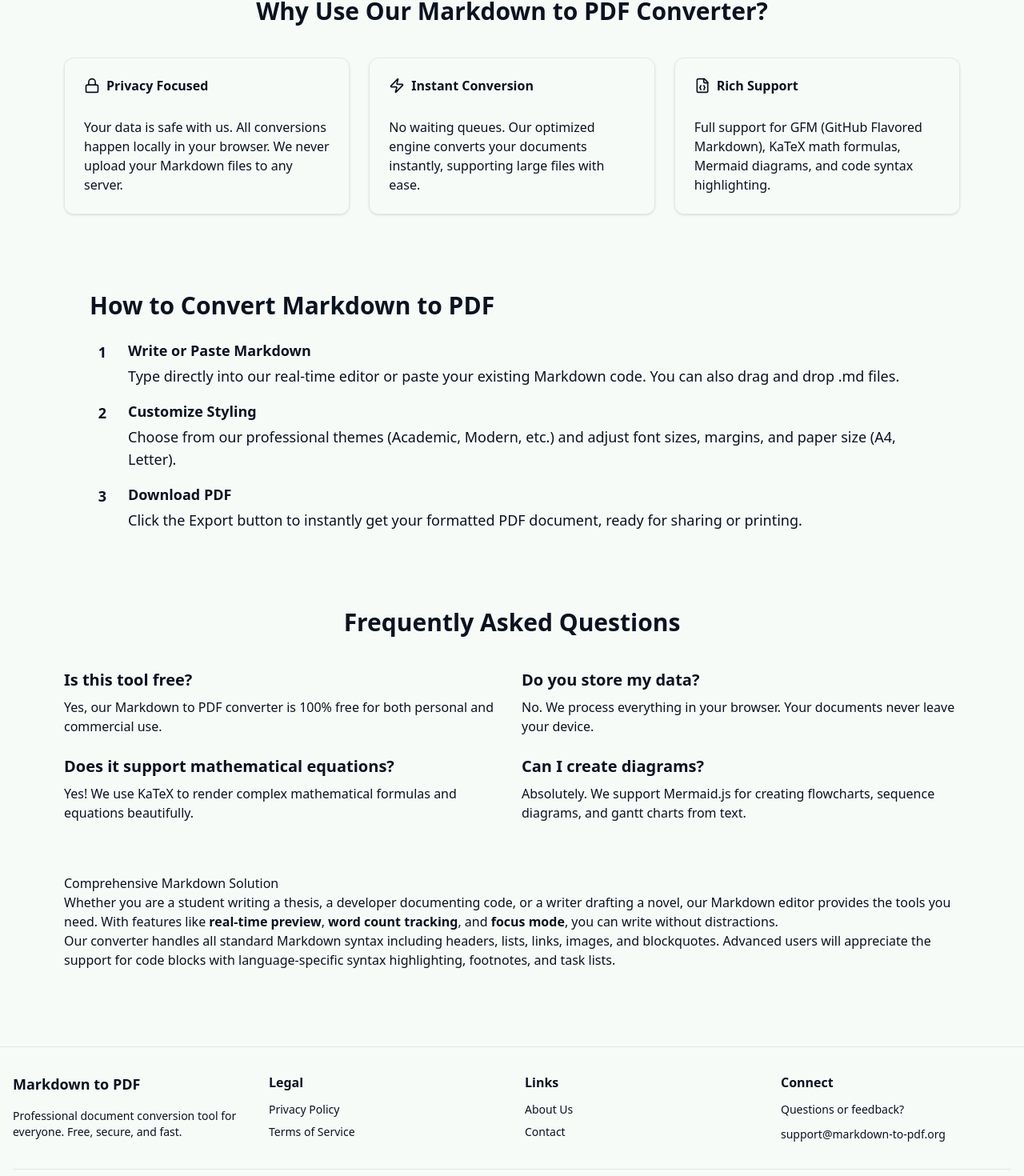
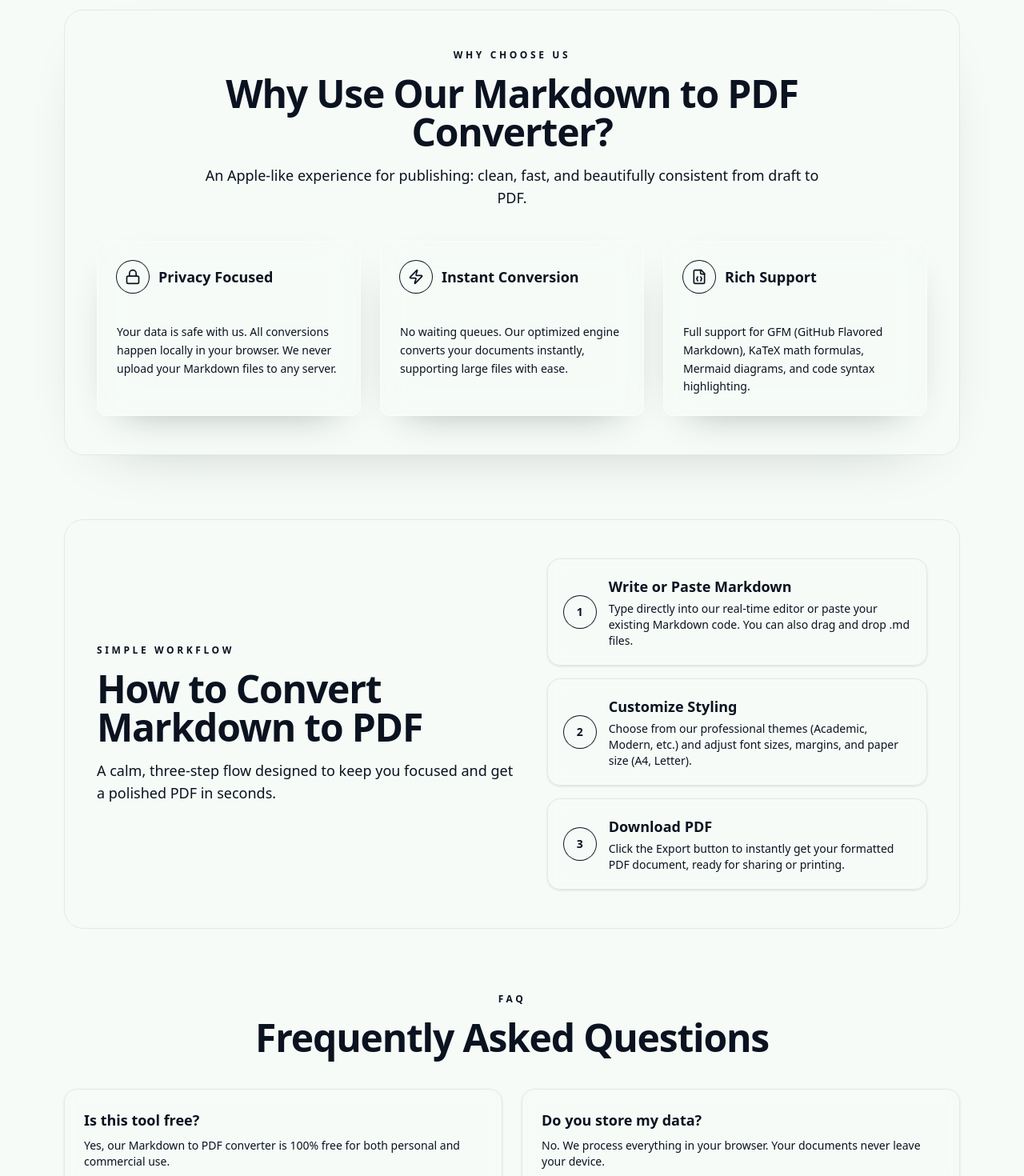
Before and after one commit to szlizhenhua/markdown-to-pdf, a Next.js app: page / in a window 1280 px wide. Shown: the part 725-2195 px from the top of the page at 80% size. Built offline with nearby package versions, Linux system fonts and the light colour scheme.

Commit message:
feat: 更新SEO内容和页脚样式，增强页面视觉效果和用户体验

```diff
--- a/components/seo-content.tsx
+++ b/components/seo-content.tsx
@@ -1,81 +1,126 @@
 import React from 'react'
 import { Card, CardContent, CardHeader, CardTitle } from "@/components/ui/card"
-import { CheckCircle2, FileJson, Zap, Lock, Smartphone, Globe } from 'lucide-react'
+import { FileJson, Zap, Lock } from 'lucide-react'
 
 export function SeoContent() {
   return (
-    <div className="container mx-auto px-4 py-12 max-w-6xl space-y-16">
+    <div className="container mx-auto max-w-6xl space-y-20 px-4 py-16">
       {/* Features Section */}
-      <section>
-        <h2 className="text-3xl font-bold text-center mb-10">Why Use Our Markdown to PDF Converter?</h2>
-        <div className="grid md:grid-cols-3 gap-6">
-          <Card>
-            <CardHeader>
-              <CardTitle className="flex items-center gap-2">
-                <Lock className="h-5 w-5 text-primary" />
-                Privacy Focused
-              </CardTitle>
+      <section className="relative overflow-hidden rounded-3xl border bg-gradient-to-br from-background via-background to-muted/60 px-6 py-12 shadow-[0_24px_80px_-60px_rgba(8,20,14,0.45)] md:px-10">
+        <div className="pointer-events-none absolute -top-24 right-0 h-64 w-64 rounded-full bg-primary/15 blur-3xl" />
+        <div className="pointer-events-none absolute -bottom-36 left-0 h-80 w-80 rounded-full bg-primary/10 blur-3xl" />
+        <div className="relative">
+          <div className="mx-auto max-w-3xl text-center">
+            <p className="text-xs font-semibold uppercase tracking-[0.3em] text-muted-foreground">
+              Why choose us
+            </p>
+            <h2 className="mt-4 text-4xl font-semibold tracking-tight md:text-5xl">
+              Why Use Our Markdown to PDF Converter?
+            </h2>
+            <p className="mt-4 text-lg text-muted-foreground">
+              An Apple-like experience for publishing: clean, fast, and beautifully consistent from draft to PDF.
+            </p>
+          </div>
+          <div className="mt-10 grid gap-6 md:grid-cols-3">
+            <Card className="border-white/60 bg-card/85 backdrop-blur-xl shadow-[0_18px_50px_-32px_rgba(8,20,14,0.45)]">
+              <CardHeader className="pb-2">
+                <div className="flex items-center gap-3">
+                  <span className="flex h-10 w-10 items-center justify-center rounded-full bg-primary/10 text-primary ring-1 ring-primary/15">
+                    <Lock className="h-5 w-5" />
+                  </span>
+                  <CardTitle className="text-lg font-semibold">Privacy Focused</CardTitle>
+                </div>
               </CardHeader>
-            <CardContent>
-              <p className="text-muted-foreground">
+              <CardContent className="text-sm leading-relaxed text-muted-foreground">
                 Your data is safe with us. All conversions happen locally in your browser. We never upload your Markdown files to any server.
-              </p>
               </CardContent>
             </Card>
 
-          <Card>
-            <CardHeader>
-              <CardTitle className="flex items-center gap-2">
-                <Zap className="h-5 w-5 text-primary" />
-                Instant Conversion
-              </CardTitle>
+            <Card className="border-white/60 bg-card/85 backdrop-blur-xl shadow-[0_18px_50px_-32px_rgba(8,20,14,0.45)]">
+              <CardHeader className="pb-2">
+                <div className="flex items-center gap-3">
+                  <span className="flex h-10 w-10 items-center justify-center rounded-full bg-primary/10 text-primary ring-1 ring-primary/15">
+                    <Zap className="h-5 w-5" />
+                  </span>
+                  <CardTitle className="text-lg font-semibold">Instant Conversion</CardTitle>
+                </div>
               </CardHeader>
-            <CardContent>
-              <p className="text-muted-foreground">
+              <CardContent className="text-sm leading-relaxed text-muted-foreground">
                 No waiting queues. Our optimized engine converts your documents instantly, supporting large files with ease.
-              </p>
               </CardContent>
             </Card>
 
-          <Card>
-            <CardHeader>
-              <CardTitle className="flex items-center gap-2">
-                <FileJson className="h-5 w-5 text-primary" />
-                Rich Support
-              </CardTitle>
+            <Card className="border-white/60 bg-card/85 backdrop-blur-xl shadow-[0_18px_50px_-32px_rgba(8,20,14,0.45)]">
+              <CardHeader className="pb-2">
+                <div className="flex items-center gap-3">
+                  <span className="flex h-10 w-10 items-center justify-center rounded-full bg-primary/10 text-primary ring-1 ring-primary/15">
+                    <FileJson className="h-5 w-5" />
+                  </span>
+                  <CardTitle className="text-lg font-semibold">Rich Support</CardTitle>
+                </div>
               </CardHeader>
-            <CardContent>
-              <p className="text-muted-foreground">
+              <CardContent className="text-sm leading-relaxed text-muted-foreground">
                 Full support for GFM (GitHub Flavored Markdown), KaTeX math formulas, Mermaid diagrams, and code syntax highlighting.
-              </p>
               </CardContent>
             </Card>
+          </div>
         </div>
       </section>
 
       {/* Guide Section */}
-      <section className="bg-muted/30 p-8 rounded-lg">
-        <h2 className="text-3xl font-bold mb-6">How to Convert Markdown to PDF</h2>
-        <div className="space-y-4 text-lg">
-          <div className="flex gap-4">
-            <div className="flex-none bg-primary text-primary-foreground rounded-full w-8 h-8 flex items-center justify-center font-bold">1</div>
+      <section className="relative overflow-hidden rounded-3xl border bg-muted/40 px-6 py-12 md:px-10">
+        <div className="pointer-events-none absolute -top-20 left-12 h-40 w-40 rounded-full bg-primary/10 blur-3xl" />
+        <div className="grid gap-10 lg:grid-cols-[1.1fr_1fr] lg:items-center">
           <div>
-              <h3 className="font-semibold mb-1">Write or Paste Markdown</h3>
-              <p className="text-muted-foreground">Type directly into our real-time editor or paste your existing Markdown code. You can also drag and drop .md files.</p>
+            <p className="text-xs font-semibold uppercase tracking-[0.3em] text-muted-foreground">
+              Simple workflow
+            </p>
+            <h2 className="mt-4 text-4xl font-semibold tracking-tight md:text-5xl">
+              How to Convert Markdown to PDF
+            </h2>
+            <p className="mt-4 text-lg text-muted-foreground">
+              A calm, three-step flow designed to keep you focused and get a polished PDF in seconds.
+            </p>
+          </div>
+          <div className="space-y-4 text-base">
+            <div className="rounded-2xl border bg-background/80 p-5 shadow-sm backdrop-blur">
+              <div className="flex items-center gap-4">
+                <div className="flex h-10 w-10 flex-none items-center justify-center rounded-full bg-primary/10 text-sm font-semibold text-primary ring-1 ring-primary/20">
+                  1
+                </div>
+                <div>
+                  <h3 className="text-lg font-semibold">Write or Paste Markdown</h3>
+                  <p className="mt-1 text-sm text-muted-foreground">
+                    Type directly into our real-time editor or paste your existing Markdown code. You can also drag and drop .md files.
+                  </p>
                 </div>
               </div>
-          <div className="flex gap-4">
-            <div className="flex-none bg-primary text-primary-foreground rounded-full w-8 h-8 flex items-center justify-center font-bold">2</div>
+            </div>
+            <div className="rounded-2xl border bg-background/80 p-5 shadow-sm backdrop-blur">
+              <div className="flex items-center gap-4">
+                <div className="flex h-10 w-10 flex-none items-center justify-center rounded-full bg-primary/10 text-sm font-semibold text-primary ring-1 ring-primary/20">
+                  2
+                </div>
                 <div>
-              <h3 className="font-semibold mb-1">Customize Styling</h3>
-              <p className="text-muted-foreground">Choose from our professional themes (Academic, Modern, etc.) and adjust font sizes, margins, and paper size (A4, Letter).</p>
+                  <h3 className="text-lg font-semibold">Customize Styling</h3>
+                  <p className="mt-1 text-sm text-muted-foreground">
+                    Choose from our professional themes (Academic, Modern, etc.) and adjust font sizes, margins, and paper size (A4, Letter).
+                  </p>
                 </div>
               </div>
-          <div className="flex gap-4">
-            <div className="flex-none bg-primary text-primary-foreground rounded-full w-8 h-8 flex items-center justify-center font-bold">3</div>
+            </div>
+            <div className="rounded-2xl border bg-background/80 p-5 shadow-sm backdrop-blur">
+              <div className="flex items-center gap-4">
+                <div className="flex h-10 w-10 flex-none items-center justify-center rounded-full bg-primary/10 text-sm font-semibold text-primary ring-1 ring-primary/20">
+                  3
+                </div>
                 <div>
-              <h3 className="font-semibold mb-1">Download PDF</h3>
-              <p className="text-muted-foreground">Click the Export button to instantly get your formatted PDF document, ready for sharing or printing.</p>
+                  <h3 className="text-lg font-semibold">Download PDF</h3>
+                  <p className="mt-1 text-sm text-muted-foreground">
+                    Click the Export button to instantly get your formatted PDF document, ready for sharing or printing.
+                  </p>
+                </div>
+              </div>
             </div>
           </div>
         </div>
@@ -83,23 +128,38 @@ export function SeoContent() {
 
       {/* FAQ Section */}
       <section>
-        <h2 className="text-3xl font-bold text-center mb-10">Frequently Asked Questions</h2>
-        <div className="grid md:grid-cols-2 gap-6">
-          <div className="space-y-2">
-            <h3 className="text-xl font-semibold">Is this tool free?</h3>
-            <p className="text-muted-foreground">Yes, our Markdown to PDF converter is 100% free for both personal and commercial use.</p>
+        <div className="mx-auto max-w-3xl text-center">
+          <p className="text-xs font-semibold uppercase tracking-[0.3em] text-muted-foreground">
+            FAQ
+          </p>
+          <h2 className="mt-4 text-4xl font-semibold tracking-tight md:text-5xl">
+            Frequently Asked Questions
+          </h2>
         </div>
-          <div className="space-y-2">
-            <h3 className="text-xl font-semibold">Do you store my data?</h3>
-            <p className="text-muted-foreground">No. We process everything in your browser. Your documents never leave your device.</p>
+        <div className="mt-10 grid gap-6 md:grid-cols-2">
+          <div className="rounded-2xl border bg-card/80 p-6 shadow-sm backdrop-blur">
+            <h3 className="text-lg font-semibold">Is this tool free?</h3>
+            <p className="mt-2 text-sm text-muted-foreground">
+              Yes, our Markdown to PDF converter is 100% free for both personal and commercial use.
+            </p>
           </div>
-          <div className="space-y-2">
-            <h3 className="text-xl font-semibold">Does it support mathematical equations?</h3>
-            <p className="text-muted-foreground">Yes! We use KaTeX to render complex mathematical formulas and equations beautifully.</p>
+          <div className="rounded-2xl border bg-card/80 p-6 shadow-sm backdrop-blur">
+            <h3 className="text-lg font-semibold">Do you store my data?</h3>
+            <p className="mt-2 text-sm text-muted-foreground">
+              No. We process everything in your browser. Your documents never leave your device.
+            </p>
           </div>
-          <div className="space-y-2">
-            <h3 className="text-xl font-semibold">Can I create diagrams?</h3>
-            <p className="text-muted-foreground">Absolutely. We support Mermaid.js for creating flowcharts, sequence diagrams, and gantt charts from text.</p>
+          <div className="rounded-2xl border bg-card/80 p-6 shadow-sm backdrop-blur">
+            <h3 className="text-lg font-semibold">Does it support mathematical equations?</h3>
+            <p className="mt-2 text-sm text-muted-foreground">
+              Yes! We use KaTeX to render complex mathematical formulas and equations beautifully.
+            </p>
+          </div>
+          <div className="rounded-2xl border bg-card/80 p-6 shadow-sm backdrop-blur">
+            <h3 className="text-lg font-semibold">Can I create diagrams?</h3>
+            <p className="mt-2 text-sm text-muted-foreground">
+              Absolutely. We support Mermaid.js for creating flowcharts, sequence diagrams, and gantt charts from text.
+            </p>
           </div>
         </div>
       </section>
--- a/components/site-footer.tsx
+++ b/components/site-footer.tsx
@@ -2,26 +2,28 @@ import Link from 'next/link'
 
 export function SiteFooter() {
   return (
-    <footer className="border-t bg-muted/30 py-8 mt-12">
+    <footer className="relative mt-16 border-t bg-gradient-to-b from-muted/40 via-background to-background py-12">
+      <div className="pointer-events-none absolute inset-x-0 -top-16 h-20 bg-gradient-to-b from-primary/10 to-transparent" />
       <div className="container mx-auto px-4">
-        <div className="grid md:grid-cols-4 gap-8 mb-8">
+        <div className="grid gap-10 md:grid-cols-[1.4fr_1fr_1fr_1fr]">
           <div>
-            <h3 className="font-bold text-lg mb-4">Markdown to PDF</h3>
-            <p className="text-sm text-muted-foreground">
+            <p className="text-xs font-semibold uppercase tracking-[0.3em] text-muted-foreground">Markdown to PDF</p>
+            <h3 className="mt-3 text-2xl font-semibold tracking-tight">Elegant conversions, every time.</h3>
+            <p className="mt-3 max-w-sm text-sm text-muted-foreground">
               Professional document conversion tool for everyone. Free, secure, and fast.
             </p>
           </div>
 
           <div>
-            <h4 className="font-semibold mb-3">Legal</h4>
-            <ul className="space-y-2 text-sm">
+            <h4 className="text-sm font-semibold uppercase tracking-[0.2em] text-muted-foreground">Legal</h4>
+            <ul className="mt-4 space-y-2 text-sm">
               <li>
-                <Link href="/privacy" className="text-muted-foreground hover:text-primary transition-colors">
+                <Link href="/privacy" className="text-muted-foreground transition-colors hover:text-foreground">
                   Privacy Policy
                 </Link>
               </li>
               <li>
-                <Link href="/terms" className="text-muted-foreground hover:text-primary transition-colors">
+                <Link href="/terms" className="text-muted-foreground transition-colors hover:text-foreground">
                   Terms of Service
                 </Link>
               </li>
@@ -29,15 +31,15 @@ export function SiteFooter() {
           </div>
 
           <div>
-            <h4 className="font-semibold mb-3">Links</h4>
-            <ul className="space-y-2 text-sm">
+            <h4 className="text-sm font-semibold uppercase tracking-[0.2em] text-muted-foreground">Links</h4>
+            <ul className="mt-4 space-y-2 text-sm">
               <li>
-                <Link href="/about" className="text-muted-foreground hover:text-primary transition-colors">
+                <Link href="/about" className="text-muted-foreground transition-colors hover:text-foreground">
                   About Us
                 </Link>
               </li>
               <li>
-                <Link href="/contact" className="text-muted-foreground hover:text-primary transition-colors">
+                <Link href="/contact" className="text-muted-foreground transition-colors hover:text-foreground">
                   Contact
                 </Link>
               </li>
@@ -45,18 +47,20 @@ export function SiteFooter() {
           </div>
 
           <div>
-            <h4 className="font-semibold mb-3">Connect</h4>
-            <p className="text-sm text-muted-foreground mb-2">
-              Questions or feedback?
-            </p>
-            <a href="mailto:support@markdown-to-pdf.org" className="text-sm text-primary hover:underline">
+            <h4 className="text-sm font-semibold uppercase tracking-[0.2em] text-muted-foreground">Connect</h4>
+            <p className="mt-4 text-sm text-muted-foreground">Questions or feedback?</p>
+            <a
+              href="mailto:support@markdown-to-pdf.org"
+              className="mt-2 inline-flex text-sm font-medium text-primary transition-colors hover:text-primary/80"
+            >
               support@markdown-to-pdf.org
             </a>
           </div>
         </div>
 
-        <div className="border-t pt-8 text-center text-sm text-muted-foreground">
+        <div className="mt-12 flex flex-col items-center justify-between gap-4 border-t pt-6 text-center text-sm text-muted-foreground md:flex-row">
           <p>&copy; {new Date().getFullYear()} Markdown to PDF. All rights reserved.</p>
+          <p className="text-xs uppercase tracking-[0.3em]">Designed for clarity</p>
         </div>
       </div>
     </footer>
```
Lines whose indentation alone changed are shown as unchanged.
